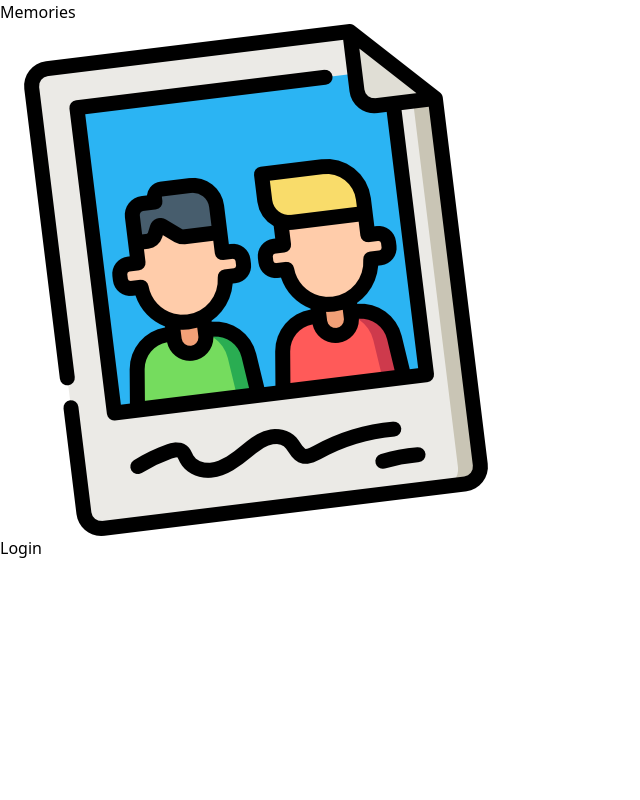
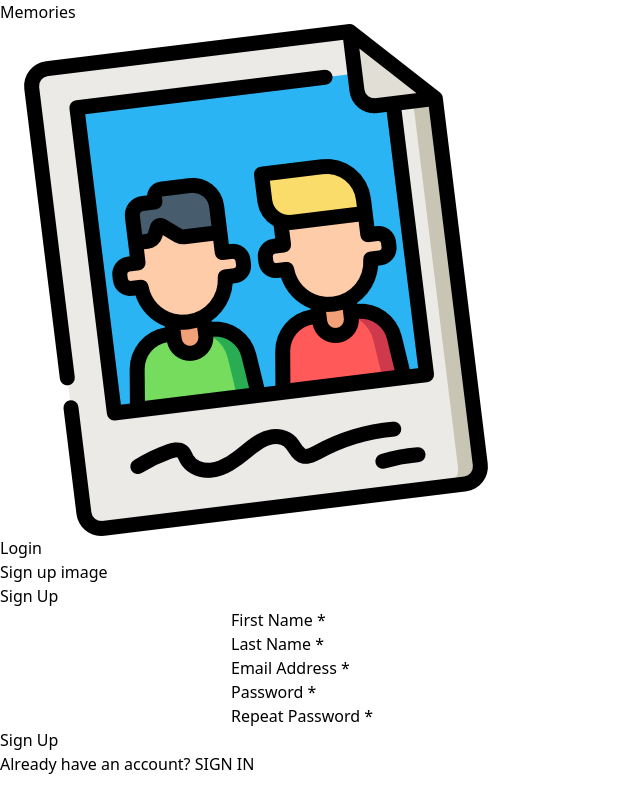
Before and after one commit to smitti24/memories-app, a React (Create React App) app in the folder client/: page /auth in a window 1280 px wide. Before the commit this address had no page. Shown: the whole page, without its empty margins (0-640 px from the left). Built offline with nearby package versions, Linux system fonts and the light colour scheme; what @material-tailwind/react would draw is missing.

Commit message:
Added shell for sign up form

```diff
--- a/client/src/App.js
+++ b/client/src/App.js
@@ -10,7 +10,7 @@ const App = () => (
       <Navbar />
       <Routes>
         <Route path="/" element={<Home />} />
-        <Route path="/" element={<Auth />} />
+        <Route path="/auth" element={<Auth />} />
       </Routes>
     </div>
   </BrowserRouter>
--- a/client/src/components/Auth/Auth.js
+++ b/client/src/components/Auth/Auth.js
@@ -1,7 +1,102 @@
-import React from "react";
+import { Button, Input } from "@material-tailwind/react";
+import React, { useState } from "react";
 
 const Auth = () => {
-  return <div>Auth</div>;
+  const [signUpData, setSignUpData] = useState({
+    firstName: "",
+    lastName: "",
+    email: "",
+    password: "",
+    repeatPassword: "",
+  });
+
+  const handleSubmit = (e) => {
+    e.preventDefault();
+    console.log("submitted ", signUpData);
+  };
+
+  return (
+    <div className="m-auto w-full flex flex-row justify-center ">
+      <div className="my-20 bg-white shadow-xl align-middle ">
+        <div className="mx-5 my-5">
+          <form autoComplete="on" noValidate onSubmit={handleSubmit}>
+            <div className="flex flex-col text-center">
+              <div>Sign up image</div>
+              <div className="text-2xl font-bold">Sign Up</div>
+            </div>
+            <div className="flex flex-row justify-between my-4">
+              <div className="mr-4">
+                <Input
+                  label="First Name *"
+                  onChange={(e) =>
+                    setSignUpData({ ...signUpData, firstName: e.target.value })
+                  }
+                  value={signUpData.firstName}
+                />
+              </div>
+              <div>
+                <Input
+                  label="Last Name *"
+                  onChange={(e) =>
+                    setSignUpData({ ...signUpData, lastName: e.target.value })
+                  }
+                  value={signUpData.lastName}
+                />
+              </div>
+            </div>
+            <div className="mb-4">
+              <Input
+                label="Email Address *"
+                type="email"
+                onChange={(e) =>
+                  setSignUpData({ ...signUpData, email: e.target.value })
+                }
+                value={signUpData.email}
+              />
+            </div>
+            <div className="mb-4">
+              <Input
+                label="Password *"
+                type="password"
+                onChange={(e) =>
+                  setSignUpData({ ...signUpData, password: e.target.value })
+                }
+                value={signUpData.password}
+              />
+            </div>
+            <div className="mb-4">
+              <Input
+                label="Repeat Password *"
+                type="password"
+                onChange={(e) =>
+                  setSignUpData({
+                    ...signUpData,
+                    repeatPassword: e.target.value,
+                  })
+                }
+                value={signUpData.repeatPassword}
+              />
+            </div>
+            <div className="pb-4">
+              <Button className="w-full" variant="outlined" type="submit">
+                Sign Up
+              </Button>
+            </div>
+            <div>
+              <Button
+                className="w-full"
+                color="light-green"
+                variant="outlined"
+                onClick={() => ""}
+              >
+                Already have an account? SIGN IN
+              </Button>
+            </div>
+          </form>
+        </div>
+      </div>
+    </div>
+  );
 };
 
 export default Auth;
```
Also changed, not shown: 1 other file (tests, documents, lock files or other folders).
